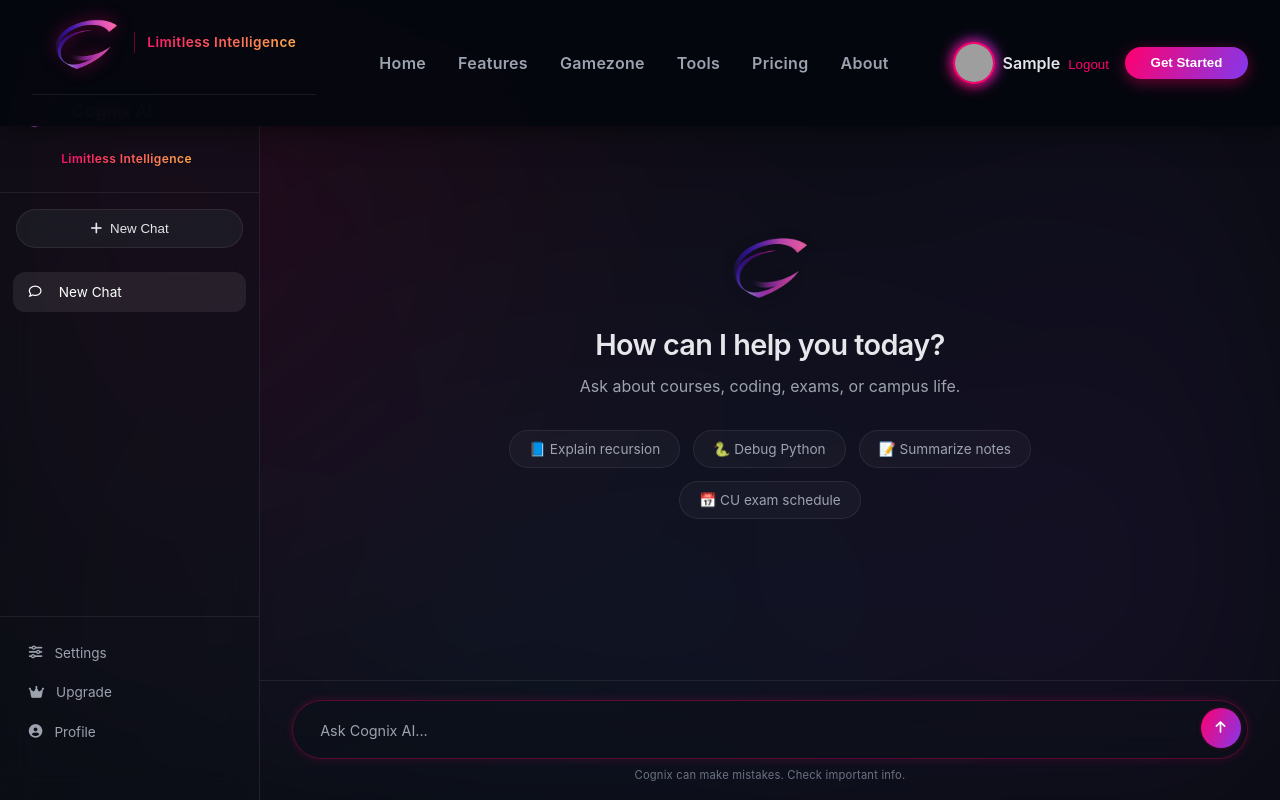
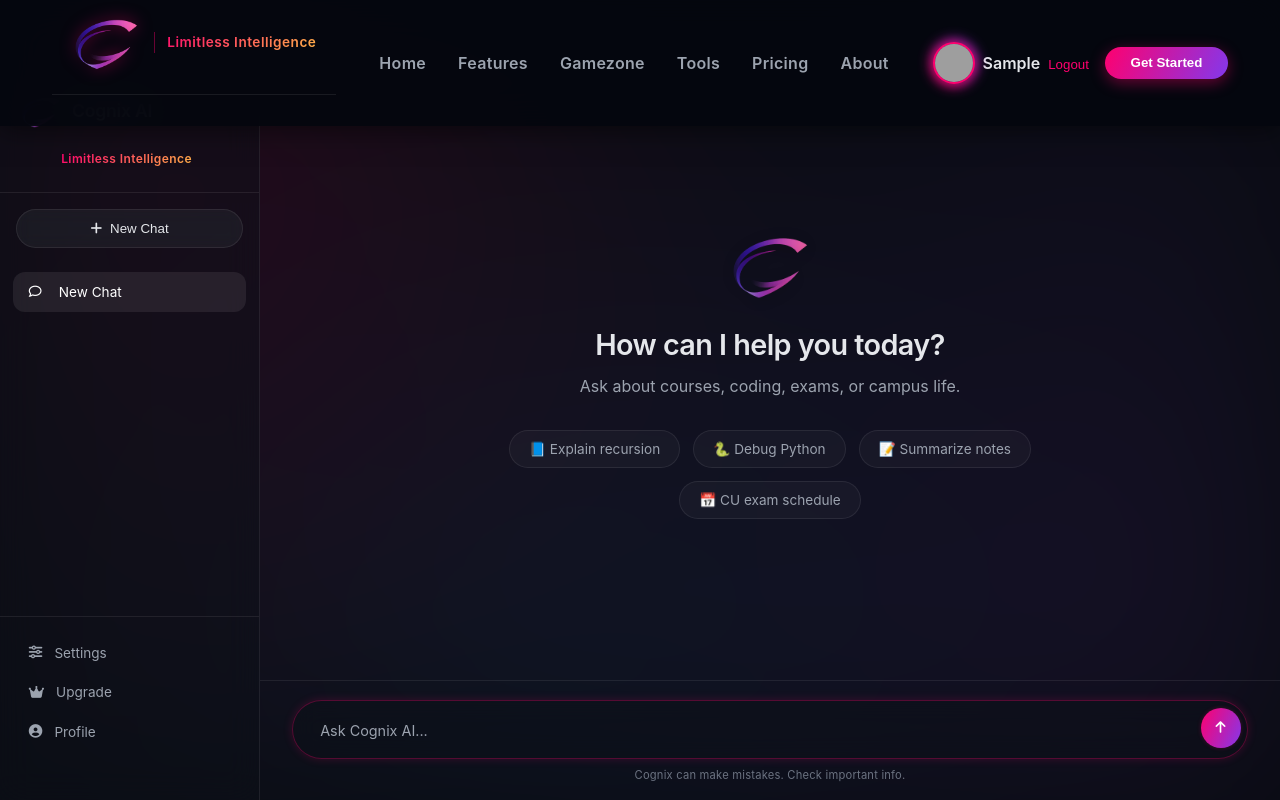
Before and after one commit to lakhwinder-commits/Cognix, a Django app: page /chat/ in a window 1280 px wide. Run offline with Django 5.2, Linux system fonts and the light colour scheme; the visitor is signed in with stand-in values (Sample User, id 1); data comes from the database, SQL or seed files in the repository; data that the repository does not hold is empty; grey boxes are pictures that could not be loaded.

Commit message:
UI changes

```diff
--- a/main/templates/chat.html
+++ b/main/templates/chat.html
@@ -27,7 +27,8 @@
 
         html, body {
             height: 100%;
-            overflow: hidden;
+            overflow-y: auto;  /* ✅ allow scroll */
+            overflow-x: hidden;
         }
 
         body {
@@ -102,8 +103,8 @@
             background: rgba(5, 7, 14, 0.95);
         }
         .nav-container {
-            max-width: 1300px;
-            margin: 0 auto;
+            width: 100%;
+            padding: 0 20px;
             display: flex;
             align-items: center;
             justify-content: space-between;
```
